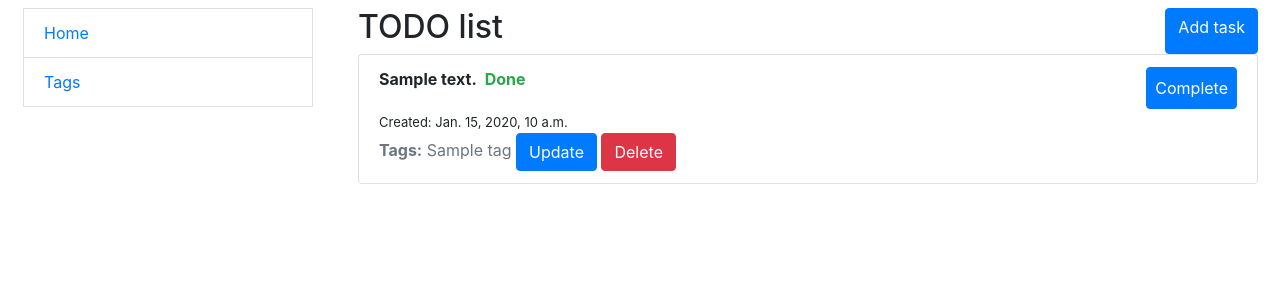
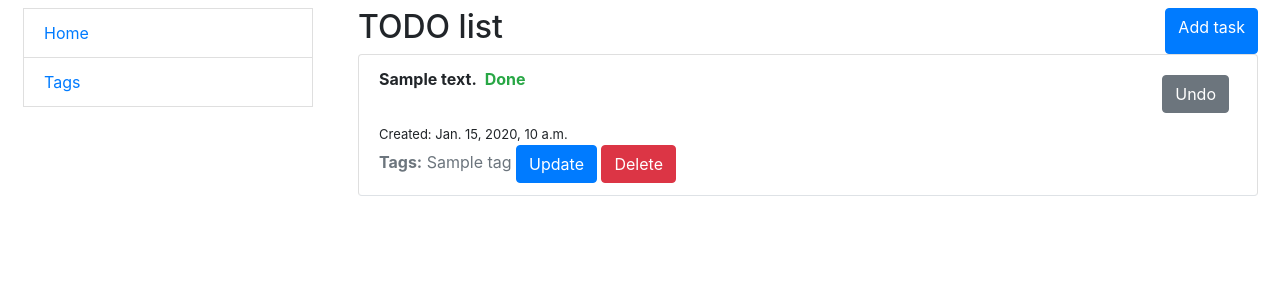
Before and after one commit to dmitriy-kds/todo-list, a Django app: page / in a window 1280 px wide. Shown: the top 300 px of the page. Run offline with Django 5.2, Linux system fonts and the light colour scheme; tables that the repository leaves empty hold one stand-in row (values such as "Sample post").

Commit message:
feat: Implement task status toggle url, view and template

```diff
--- a/app/urls.py
+++ b/app/urls.py
@@ -9,6 +9,7 @@ from app.views import (
     TagCreateView,
     TagUpdateView,
     TagDeleteView,
+    task_toggle_status,
 )
 
 urlpatterns = [
@@ -20,6 +21,7 @@ urlpatterns = [
     path("tags/create/", TagCreateView.as_view(), name="tag_create"),
     path("tags/<int:pk>/update/", TagUpdateView.as_view(), name="tag_update"),
     path("tags/<int:pk>/delete/", TagDeleteView.as_view(), name="tag_delete"),
+    path("tasks/<int:pk>/toggle-status/", task_toggle_status, name="task_toggle_status"),
 
 ]
 
--- a/app/views.py
+++ b/app/views.py
@@ -1,5 +1,5 @@
 from django.db.models import QuerySet
-from django.http import HttpRequest, HttpResponse
+from django.http import HttpRequest, HttpResponse, HttpResponseRedirect
 from django.urls import reverse, reverse_lazy
 from django.views import generic
 from django.shortcuts import render
@@ -48,3 +48,13 @@ class TagUpdateView(generic.UpdateView):
 class TagDeleteView(generic.DeleteView):
     model = Tag
     success_url = reverse_lazy("app:tag_list")
+
+
+def task_toggle_status(request: HttpRequest, pk: int):
+    task = Task.objects.get(pk=pk)
+    if task.status:
+        task.status = False
+    else:
+        task.status = True
+    task.save()
+    return HttpResponseRedirect(reverse("app:task_list"))
--- a/templates/app/task_list.html
+++ b/templates/app/task_list.html
@@ -12,7 +12,14 @@
         <li class="list-group-item border-bottom">
           <div class="d-flex gap-2">
             <span class="font-weight-bold">{{ task.content }}</span> <span class="ml-2 font-weight-bold {% if task.status == False%}text-danger{% else %}text-success{% endif %}">{{ task.get_status_display }}</span>
-            <a class="ml-auto p-2 btn btn-primary align-items-md-end" href="">Complete</a>
+            <form class="ml-auto p-2 align-items-md-end" action="{% url 'app:task_toggle_status' pk=task.pk %}">
+              {% csrf_token %}
+              {% if task.status %}
+                <input class="btn btn-secondary" type="submit" value="Undo">
+              {% else %}
+                <input class="btn btn-success" type="submit" value="Complete">
+              {% endif %}
+            </form>
           </div>
           <span style="font-size: small">Created: {{ task.created_at }}</span>
           <br>
```
